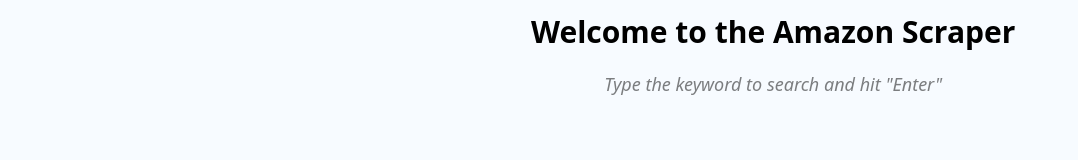
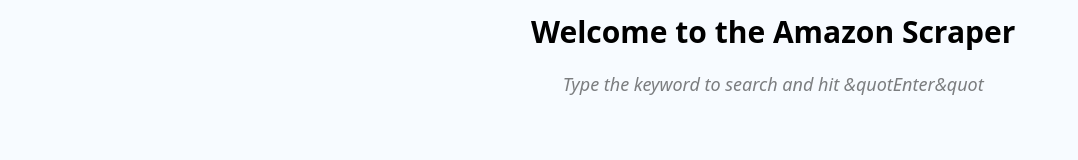
Before and after one commit to rezaan6/bright-data-web-scraper, a Next.js app in the folder client/: page / in a window 1280 px wide. Shown: the part 330-490 px from the top of the page, without its empty margins (0-1078 px from the left). Built offline with nearby package versions, Linux system fonts and the light colour scheme; no server answers; the database is empty.

Commit message:
update page.tsx

```diff
--- a/client/src/app/page.tsx
+++ b/client/src/app/page.tsx
@@ -11,7 +11,7 @@
 
       <h2 className="text-lg italic text-center text-black/50">
         {" "}
-        Type the keyword to search and hit "Enter"
+        Type the keyword to search and hit &quotEnter&quot
       </h2>
 
     </div>
```
